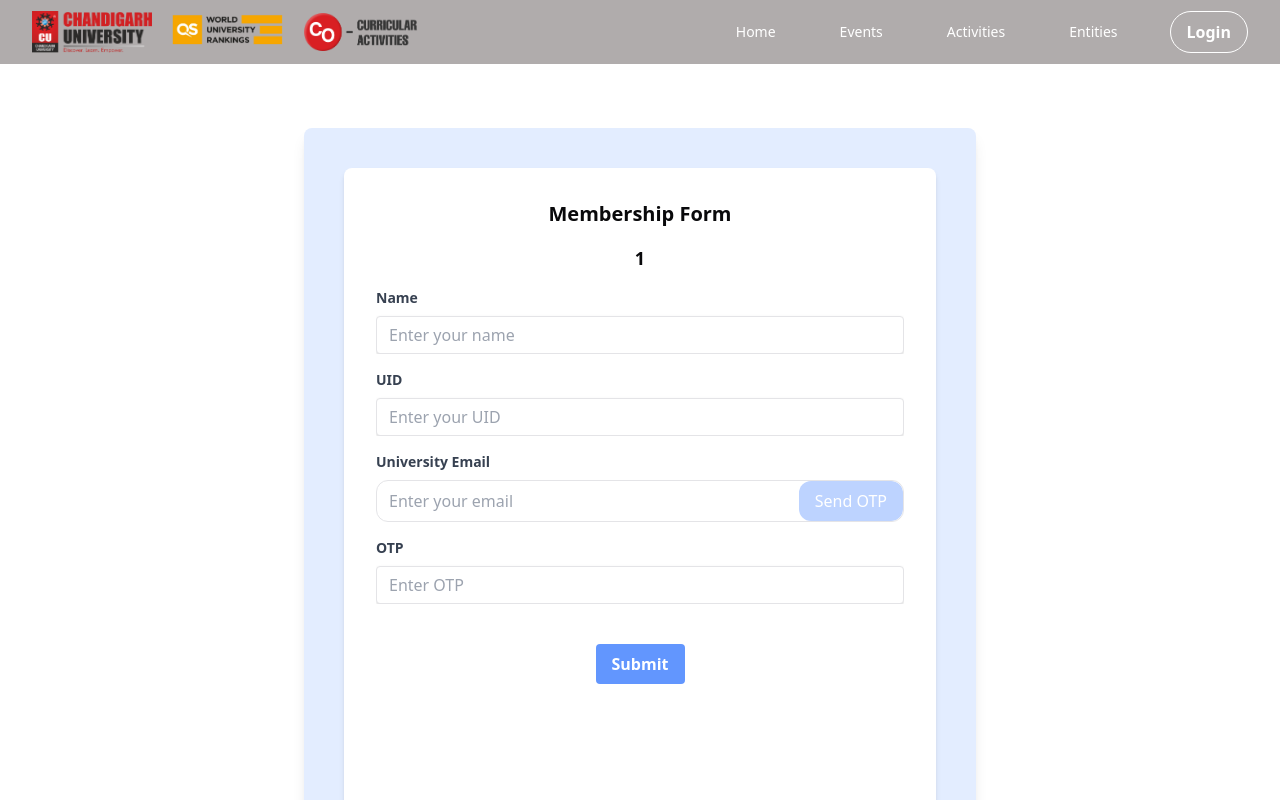
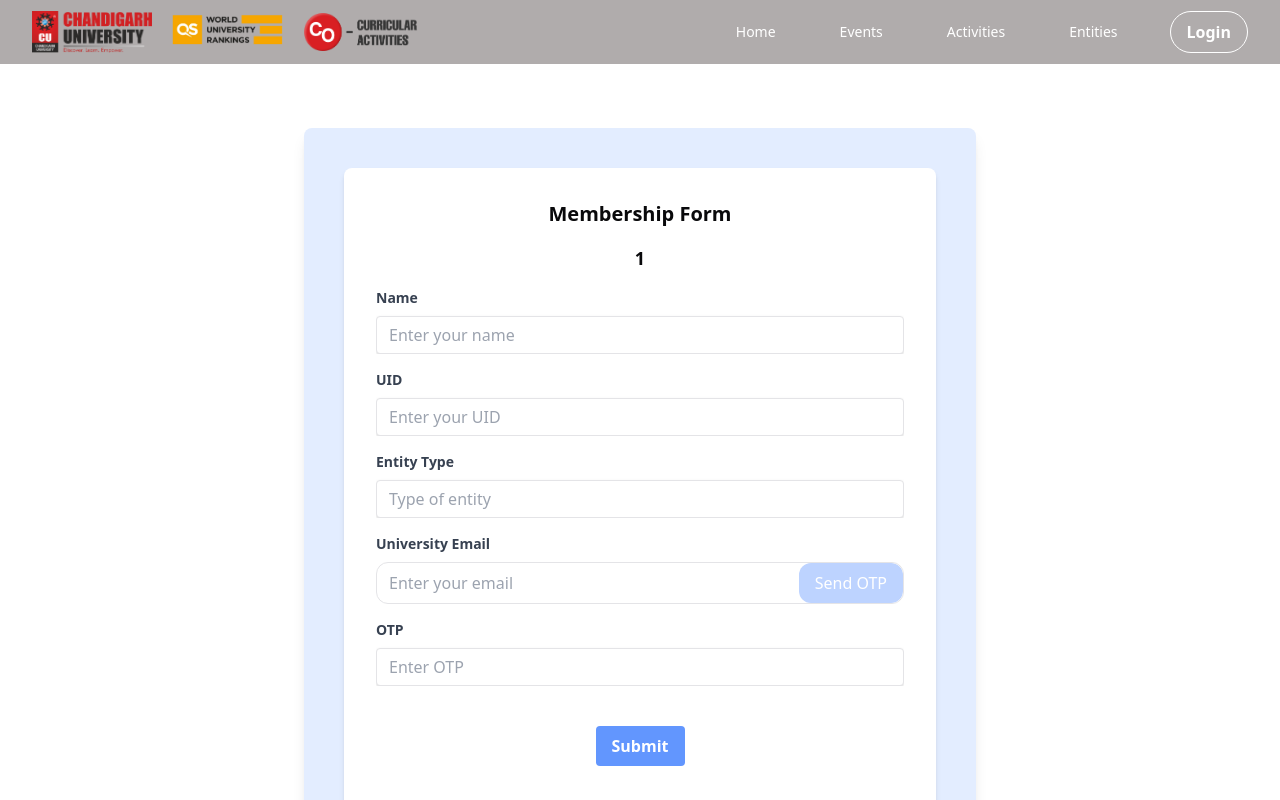
Before and after one commit to paldebarun/cu-dashboardV2, a Next.js app: page /1/membershipForm in a window 1280 px wide. Shown: the top 800 px of the page. Built offline with nearby package versions, Linux system fonts and the light colour scheme.

Commit message:
Membership done with otp verification

```diff
--- a/app/[entityName]/membershipForm/page.tsx
+++ b/app/[entityName]/membershipForm/page.tsx
@@ -2,18 +2,20 @@
 
 import { useEffect, useState } from 'react';
 
-
-
-const Page = ({params}:{params:{entityName:string}}) => {
+const Page = ({ params }: { params: { entityName: string } }) => {
   const [entityName, setEntityName] = useState(params.entityName);
+  const [name, setName] = useState('');
+  const [uid, setUid] = useState('');
   const [email, setEmail] = useState('');
   const [otp, setOtp] = useState('');
+  const [entityType, setEntityType] = useState('');
   const [loading, setLoading] = useState(false);
   const [message, setMessage] = useState('');
+
   useEffect(() => {
-
     setEntityName(decodeURIComponent(params.entityName));
   }, [params.entityName]);
+
   const handleSendOtp = async () => {
     if (!email) {
       setMessage("Please enter your university email.");
@@ -46,16 +48,57 @@ const Page = ({params}:{params:{entityName:string}}) => {
     }
   };
 
+  const handleSubmit = async (e: React.FormEvent) => {
+    e.preventDefault();
+
+    // Validate form fields
+    if (!name || !uid || !email || !otp || !entityType) {
+      setMessage("Please fill in all fields.");
+      return;
+    }
+
+    setLoading(true);
+    setMessage('');
+
+    try {
+      const response = await fetch('http://localhost:4000/api/submit-form', {
+        method: 'POST',
+        headers: {
+          'Content-Type': 'application/json',
+        },
+        body: JSON.stringify({
+          name,
+          email,
+          uid,
+          otp,
+          entityType,
+          entityId: entityName, // Assuming entityName is the ID of the entity
+        }),
+      });
+
+      const data = await response.json();
+
+      if (response.ok) {
+        setMessage("Member successfully registered! Pending approval.");
+      } else {
+        setMessage(data.message || "Failed to register member.");
+      }
+    } catch (error) {
+      setMessage("An error occurred while submitting the form.");
+    } finally {
+      setLoading(false);
+    }
+  };
+
   return (
     <>
-
       <div className="flex justify-center items-center py-16">
         <div className="p-10 bg-[#e3edff] rounded-lg shadow-lg w-full max-w-2xl">
           <div className="bg-white p-8 rounded-lg shadow-md">
             <h2 className="text-center text-xl font-bold mb-4">Membership Form</h2>
             <h3 className="text-center text-lg font-semibold mb-4">{entityName}</h3>
             {message && <p className="text-center text-red-500">{message}</p>}
-            <form>
+            <form onSubmit={handleSubmit}>
               <div className="mb-4">
                 <label className="block text-gray-700 text-sm font-bold mb-2" htmlFor="name">
                   Name
@@ -65,6 +108,8 @@ const Page = ({params}:{params:{entityName:string}}) => {
                   id="name"
                   type="text"
                   placeholder="Enter your name"
+                  value={name}
+                  onChange={(e) => setName(e.target.value)}
                 />
               </div>
               <div className="mb-4">
@@ -76,6 +121,21 @@ const Page = ({params}:{params:{entityName:string}}) => {
                   id="uid"
                   type="text"
                   placeholder="Enter your UID"
+                  value={uid}
+                  onChange={(e) => setUid(e.target.value)}
+                />
+              </div>
+              <div className="mb-4">
+                <label className="block text-gray-700 text-sm font-bold mb-2" htmlFor="entityType">
+                  Entity Type
+                </label>
+                <input
+                  className="shadow appearance-none border rounded w-full py-2 px-3 text-gray-700 leading-tight focus:outline-none focus:shadow-outline"
+                  id="entityType"
+                  type="text"
+                  placeholder="Type of entity"
+                  value={entityType}
+                  onChange={(e) => setEntityType(e.target.value)}
                 />
               </div>
               <div className="mb-4 ">
@@ -83,7 +143,7 @@ const Page = ({params}:{params:{entityName:string}}) => {
                   University Email
                 </label>
 
-                <div className='w-full flex border rounded-xl  justify-between'>
+                <div className="w-full flex border rounded-xl justify-between">
                   <input
                     className=" bg-transparent   w-9/12 py-2 px-3 text-gray-700   outline-none"
                     id="email"
@@ -118,8 +178,13 @@ const Page = ({params}:{params:{entityName:string}}) => {
                 />
               </div>
               <div className="flex justify-center  mb-40">
-                <button className="text-white font-bold py-2 px-4 rounded hover:bg-blue-700" style={{ backgroundColor: "#6296FE" }}>
-                  Submit
+                <button
+                  type="submit"
+                  className="text-white font-bold py-2 px-4 rounded hover:bg-blue-700"
+                  style={{ backgroundColor: "#6296FE" }}
+                  disabled={loading}
+                >
+                  {loading ? 'Submitting...' : 'Submit'}
                 </button>
               </div>
             </form>
```
Lines whose indentation alone changed are shown as unchanged.
